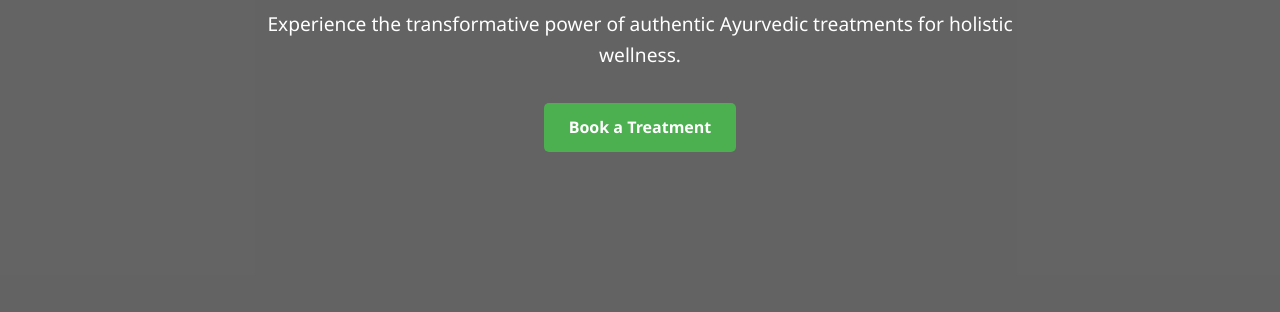
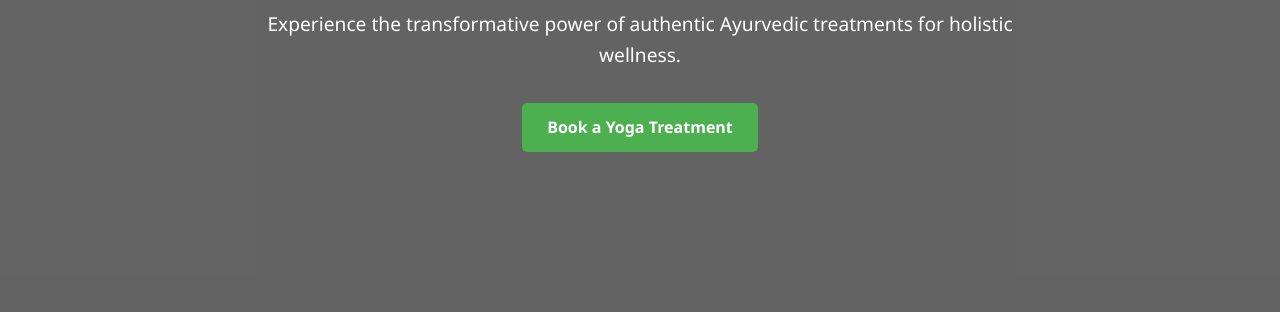
Before and after one commit to shri09chavhan/Mandar, a plain HTML site: page index.html in a window 1280 px wide. Shown: the part 488-800 px from the top of the page. Drawn offline with Linux system fonts and the light colour scheme.

Commit message:
Update index.html

```diff
--- a/index.html
+++ b/index.html
@@ -43,7 +43,7 @@
             <div class="hero-content">
                 <h1 class="hero-title" data-translate="hero-title">Discover Healing Through Ancient Ayurvedic Wisdom</h1>
                 <p class="hero-subtitle" data-translate="hero-subtitle">Experience the transformative power of authentic Ayurvedic treatments for holistic wellness.</p>
-                <a href="#treatments" class="btn-primary" data-translate="book-btn">Book a Treatment</a>
+                <a href="https://form-yoga.netlify.app" class="btn-primary" data-translate="book-btn">Book a Yoga Treatment</a>
             </div>
         </div>
     </section>
```
